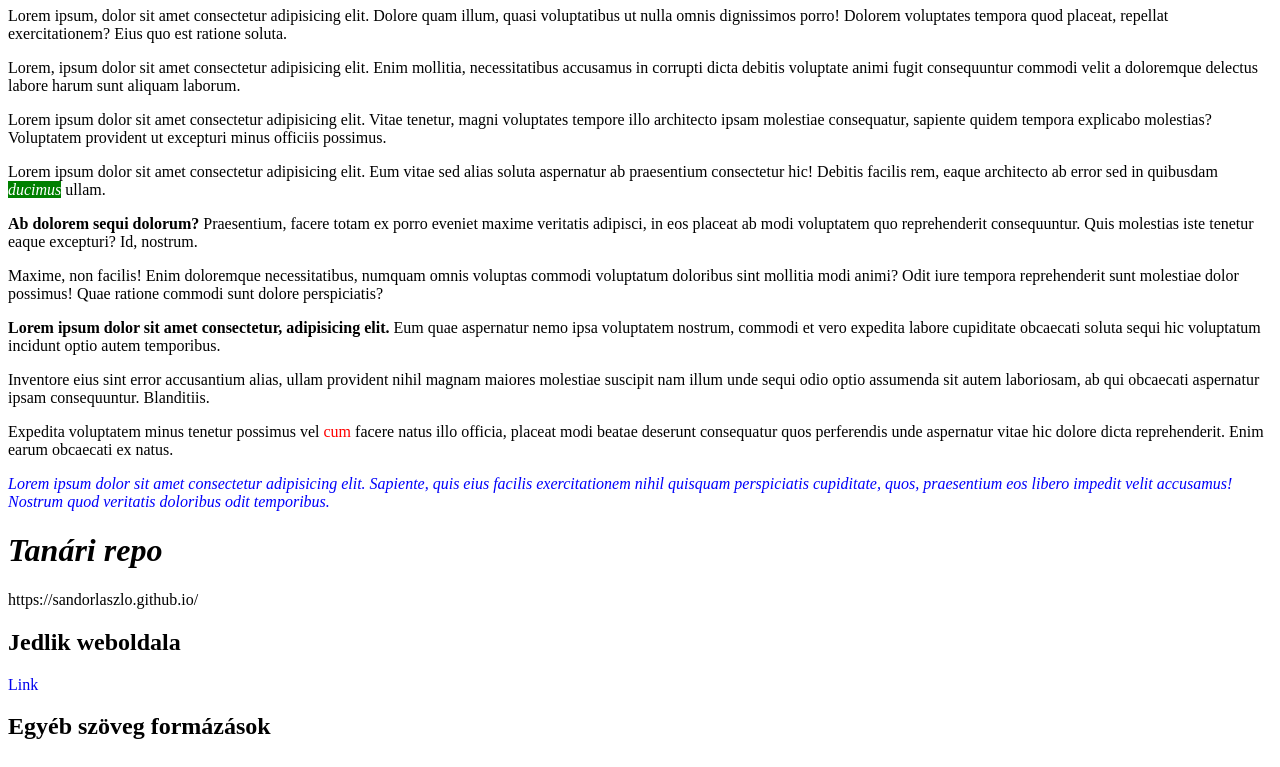
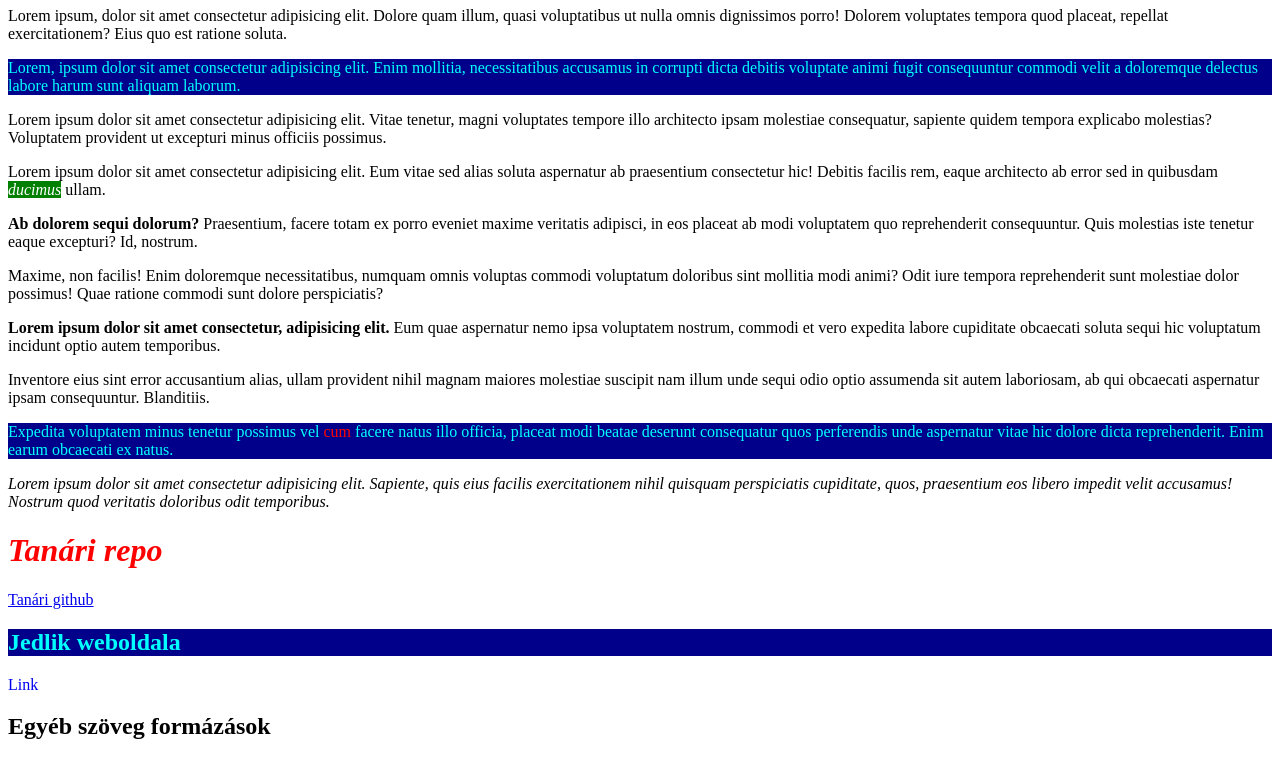
Before and after one commit to koltaimarton2/Orai-munka, a plain HTML site: page 20220928.html in a window 1280 px wide. Shown: the part 73-840 px from the top of the page. Drawn offline with Linux system fonts and the light colour scheme.

Commit message:
2022.10.03_munka

```diff
--- a/20220928.html
+++ b/20220928.html
@@ -5,11 +5,20 @@
     <meta http-equiv="X-UA-Compatible" content="IE=edge">
     <meta name="viewport" content="width=device-width, initial-scale=1.0">
     <title>2022.09.28.</title>
+    <style>
+        h1 {
+            color: red;
+        }
+        .kiemelt {
+            color: aqua;
+            background-color: darkblue;
+        }
+        </style>
 </head>
 <body>
     <h1>Gyakorlás</h1>
     <p>Lorem ipsum, dolor sit amet consectetur adipisicing elit. Dolore quam illum, quasi voluptatibus ut nulla omnis dignissimos porro! Dolorem voluptates tempora quod placeat, repellat exercitationem? Eius quo est ratione soluta.</p>
-    <p>Lorem, ipsum dolor sit amet consectetur adipisicing elit. Enim mollitia, necessitatibus accusamus in corrupti dicta debitis voluptate animi fugit consequuntur commodi velit a doloremque delectus labore harum sunt aliquam laborum.</p>
+    <p class="kiemelt">Lorem, ipsum dolor sit amet consectetur adipisicing elit. Enim mollitia, necessitatibus accusamus in corrupti dicta debitis voluptate animi fugit consequuntur commodi velit a doloremque delectus labore harum sunt aliquam laborum.</p>
     <p><span>Lorem ipsum dolor sit amet consectetur adipisicing elit. Vitae tenetur, magni voluptates tempore illo architecto ipsam molestiae consequatur, sapiente quidem tempora explicabo molestias? Voluptatem provident ut excepturi minus officiis possimus.</span></p>
     <!-- b, font-weight = bold és strong = félkövér i, em és font-style = dőlt-->
     <p>Lorem ipsum dolor sit amet consectetur adipisicing elit. Eum vitae sed alias soluta aspernatur ab praesentium consectetur hic! Debitis facilis rem, eaque architecto ab error sed in quibusdam <span style="background-color: green; color: #FFFFFF
@@ -19,17 +28,18 @@
     <!-- p*3>lorem -->
     <p><span style="font-weight: bold">Lorem ipsum dolor sit amet consectetur, adipisicing elit.</span> Eum quae aspernatur nemo ipsa voluptatem nostrum, commodi et vero expedita labore cupiditate obcaecati soluta sequi hic voluptatum incidunt optio autem temporibus.</p>
     <p>Inventore eius sint error accusantium alias, ullam provident nihil magnam maiores molestiae suscipit nam illum unde sequi odio optio assumenda sit autem laboriosam, ab qui obcaecati aspernatur ipsam consequuntur. Blanditiis.</p>
-    <p>Expedita voluptatem minus tenetur possimus vel <span style="color:red">cum</span> facere natus illo officia, placeat modi beatae deserunt consequatur quos perferendis unde aspernatur vitae hic dolore dicta reprehenderit. Enim earum obcaecati ex natus.</p>
+    <p class="kiemelt">Expedita voluptatem minus tenetur possimus vel <span style="color:red">cum</span> facere natus illo officia, placeat modi beatae deserunt consequatur quos perferendis unde aspernatur vitae hic dolore dicta reprehenderit. Enim earum obcaecati ex natus.</p>
     <!-- komment = CTRL + K + C -->
-    <p style="color: RGB(0,0,250)"><i>Lorem ipsum dolor sit amet consectetur adipisicing elit. Sapiente, quis eius facilis exercitationem nihil quisquam perspiciatis cupiditate, quos, praesentium eos libero impedit velit accusamus! Nostrum quod veritatis doloribus odit temporibus.</p> </i>
+    <p><i>Lorem ipsum dolor sit amet consectetur adipisicing elit. Sapiente, quis eius facilis exercitationem nihil quisquam perspiciatis cupiditate, quos, praesentium eos libero impedit velit accusamus! Nostrum quod veritatis doloribus odit temporibus.</p> </i>
     <h1><em>Tanári repo</em></h1>
-    <p>https://sandorlaszlo.github.io/</p>
-    <h2>Jedlik weboldala</h2>
+    <p><a href="https://sandorlaszlo.github.io/">Tanári github</a></p>
+    <h2 class="kiemelt">Jedlik weboldala</h2>
     <a href="https://jedlik.eu/"; style="text-decoration: none" target="_blank"> Link</a>
     <h2>Egyéb szöveg formázások</h2>
     <p style="font-size: 30px;">Lorem ipsum dolor sit amet, consectetur adipisicing elit. Repudiandae similique numquam adipisci, velit aspernatur ipsum, accusamus dolore aliquid porro necessitatibus facere ea, repellendus architecto fugit? Quia repellendus explicabo accusantium necessitatibus.</p>
     <p style="font-family: Verdana, Geneva, Tahoma, sans-serif">Lorem ipsum, dolor sit amet consectetur adipisicing elit. Voluptas, nesciunt fugit odio similique voluptatibus praesentium sint, deleniti labore culpa error, facilis aspernatur quam voluptates sequi consectetur molestiae totam id ullam!</p>
     <p style="font-family:'Times New Roman', Times, serif ;">Lorem ipsum dolor sit amet consectetur adipisicing elit. Aspernatur ut similique assumenda, quam iusto iste eius rem nam dolore natus molestias alias nesciunt culpa quia voluptate exercitationem sunt deleniti corrupti!</p>
     <p style="font-family:'Courier New', Courier, monospace ;">Lorem ipsum dolor sit amet consectetur adipisicing elit. Nemo veritatis architecto sit! Repellendus excepturi sed vero explicabo ipsa tempora doloribus corporis pariatur, aut, architecto voluptatem, consectetur sunt nostrum iusto enim?</p>
+    <a href="index.html">Vissza az index oldalra</a>
 </body>
 </html>
```
Also changed, not shown: index.html (+4 -1 lines).
